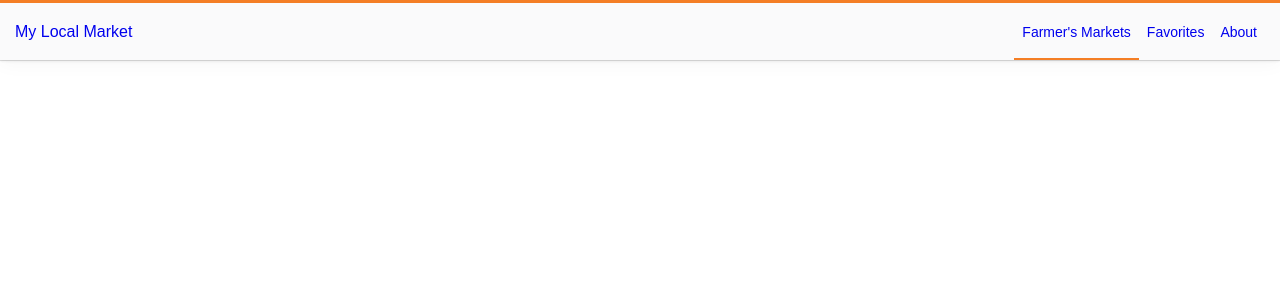
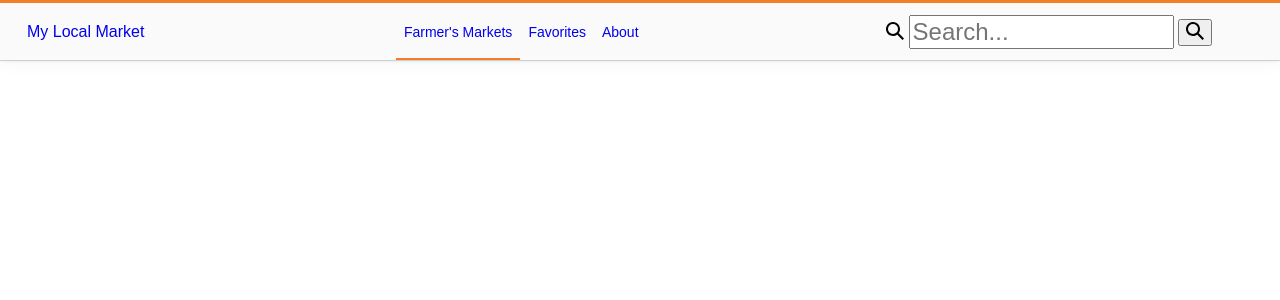
Before and after one commit to naclonts/mylocalmarket, a Django app: template markets/templates/base.html in a window 1280 px wide. Shown: the top 300 px of the page. Run offline with Django 3.2, Linux system fonts and the light colour scheme; the template is opened without the code that fills it, so the values that code supplies are empty; some libraries are stand-ins or nearby versions.

Commit message:
updated search bar to form rather than div

```diff
--- a/markets/static/css/styles.css
+++ b/markets/static/css/styles.css
@@ -16,7 +16,9 @@
                     0 4px 20px rgba(12,13,14,0.035),
                     0 1px 1px rgba(12,13,14,0.025);
 }
-
+.market-header .logo {
+    padding: 0 12px;
+}
 .market-header .-container {
     height: 100%;
     width: 100%;
@@ -88,7 +90,6 @@ body {
 
 .search-wrapper {
     height: 2.5em;
-    width: 100%;
     margin: auto;
     text-align: center;
     display: flex;
--- a/markets/templates/base.html
+++ b/markets/templates/base.html
@@ -29,6 +29,29 @@
                     </li>
                 </ol>
             </nav>
+
+            <form id="search" action="/search" method="get" class="searchbar"
+                autocomplete="off" role="search">
+                <svg role="icon" class="svg-icon iconSearch" width="18" height="18"
+                    viewBox="0 0 18 18">
+                    <path d="M12.864 11.321L18 16.5 16.5 18l-5.178-5.136v-.357a7 7 0 1 1 1.186-1.186h.356zM7 12A5 5 0 1 0 7 2a5 5 0 0 0 0 10z">
+                    </path>
+                </svg>
+                <input name="q" type="text" placeholder="Search..." value
+                    tabindex="1" autocomplete="off" maxlength="240"
+                    class="f-input js-search-field">
+                <button type="submit" class="btn js-search-submit">
+                    <svg role="icon" class="svg-icon iconSearch" width="18"
+                        height="18" viewBox="0 0 18 18">
+                        <path d="M12.864 11.321L18 16.5 16.5 18l-5.178-5.136v-.357a7 7 0 1 1 1.186-1.186h.356zM7 12A5 5 0 1 0 7 2a5 5 0 0 0 0 10z">
+                        </path>
+                    </svg>
+                </button>
+            </form>
+            <!-- <div class="search-wrapper">
+                <input id="zipcode" type="text" placeholder="Zip code">
+                <button class="big-button" id="submit-search">Search</button>
+            </div> -->
         </div>
     </header>
 
```
Also changed, not shown: markets/templates/index.html (+1 -6 lines).
